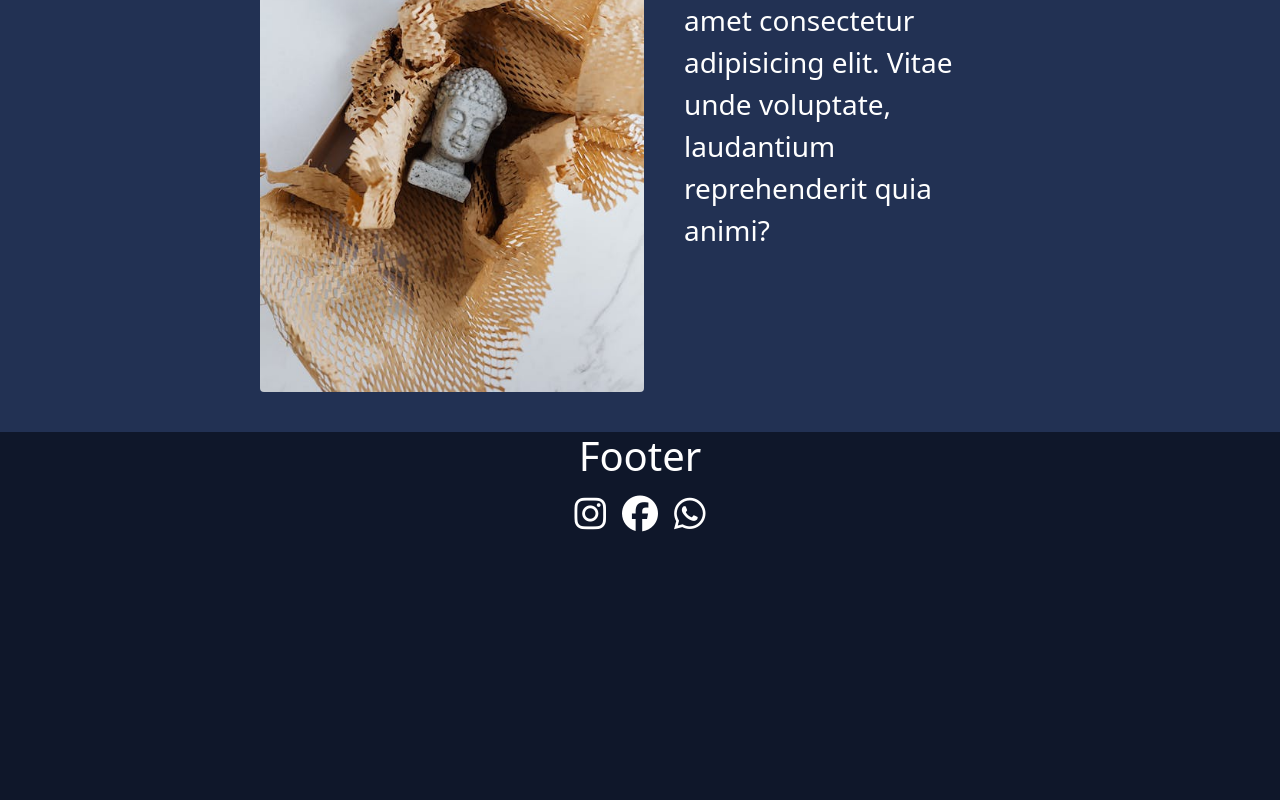
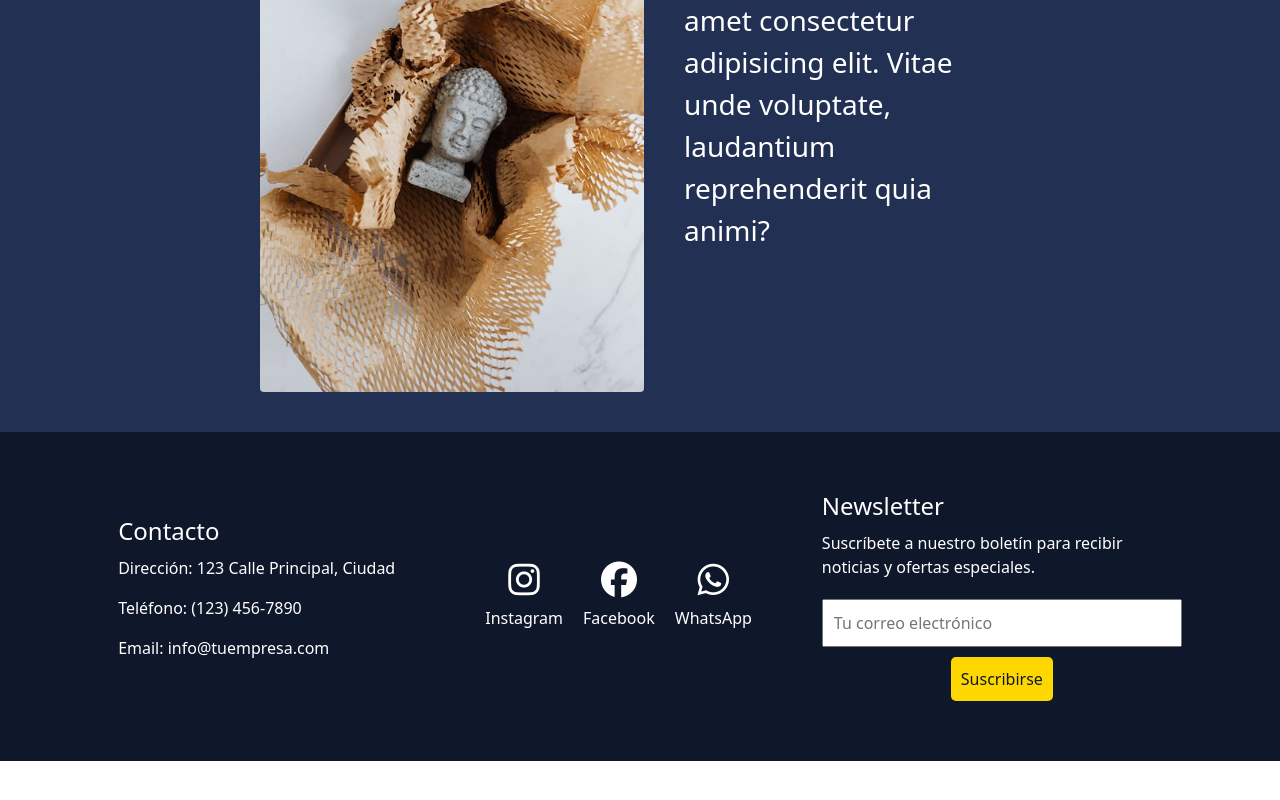
Before and after one commit to CristianMozetich/Front-Ecommerce, a React (Vite) app: page / in a window 1280 px wide. Shown: the part 346-1146 px from the top of the page. After the commit the page ends 1107 px from the top, so only its background shows below. Built offline with nearby package versions, Linux system fonts and the light colour scheme.

Commit message:
entrega final

```diff
--- a/src/components/Footer/Footer.css
+++ b/src/components/Footer/Footer.css
@@ -1,17 +1,93 @@
-.footer{
+/* Footer Styles */
+.footer {
     color: white;
     width: 100%;
-    height: 500px;
-    text-align: center;
+    display: flex;
+    align-items: center;
+    justify-content: center;
     background-color: #0f172a;
-}
+    padding: 40px 20px; /* Ajusta el espacio interno según sea necesario */
+  }
 
-.socialMedia i{
+  /* Sección de Información */
+  .footer-info {
+    margin: 20px;
+    padding: 20px;
+  }
+
+  .footer-info h2 {
+    font-size: 24px;
+    margin-bottom: 10px;
+  }
+
+  /* Sección de Redes Sociales */
+  .social-media {
+    display: flex;
+    justify-content: center; /* Centra las redes sociales horizontalmente */
+    align-items: center;
+    flex-wrap: wrap; /* Permite que las redes sociales se envuelvan en pantallas más pequeñas */
+    margin: 20px;
+    padding: 20px;
+  }
+
+  .social-media a {
+    text-decoration: none;
+    color: white;
+    margin: 0 10px; /* Espacio entre íconos de redes sociales */
+    display: flex;
+    flex-direction: column;
+    align-items: center;
+  }
+
+  .social-media i {
     font-size: 36px;
-    padding: 8px;
+    margin-bottom: 8px;
     cursor: pointer;
-}
-.socialMedia i:hover{
+  }
+
+  .social-media i:hover {
     color: gold;
     transition: 0.3s;
-}
+  }
+
+  /* Sección de Newsletter */
+  .newsletter {
+    max-width: 400px;
+    margin: 20;
+    padding: 20px;
+  }
+
+  .newsletter h2 {
+    font-size: 24px;
+    margin-bottom: 10px;
+  }
+
+  .newsletter p {
+    margin-bottom: 20px;
+  }
+
+  .newsletter form {
+    display: flex;
+    flex-direction: column;
+    align-items: center;
+  }
+
+  .newsletter input {
+    width: 100%;
+    padding: 10px;
+    margin-bottom: 10px;
+  }
+
+  .newsletter button {
+    background-color: gold;
+    color: #0f172a;
+    padding: 10px;
+    cursor: pointer;
+    border: none;
+    border-radius: 5px;
+    transition: background-color 0.3s;
+  }
+
+  .newsletter button:hover {
+    background-color: #ffd700;
+  }
--- a/src/components/Footer/Footer.jsx
+++ b/src/components/Footer/Footer.jsx
@@ -1,16 +1,37 @@
-import './Footer.css'
+import './Footer.css';
 
 const Footer = () => {
   return (
     <div className='footer'>
-      <h1>Footer</h1>
-      <div className='socialMedia'>
-        <i className="fa-brands fa-instagram"></i>
-        <i className="fa-brands fa-facebook"></i>
-        <i className="fa-brands fa-whatsapp"></i>
+      <div className='footer-info'>
+        <h2>Contacto</h2>
+        <p>Dirección: 123 Calle Principal, Ciudad</p>
+        <p>Teléfono: (123) 456-7890</p>
+        <p>Email: info@tuempresa.com</p>
+      </div>
+
+      <div className='social-media'>
+        <a href='https://www.instagram.com/tuempresa' target='_blank' rel='noopener noreferrer'>
+          <i className='fa-brands fa-instagram'></i> Instagram
+        </a>
+        <a href='https://www.facebook.com/tuempresa' target='_blank' rel='noopener noreferrer'>
+          <i className='fa-brands fa-facebook'></i> Facebook
+        </a>
+        <a href='https://api.whatsapp.com/send?phone=1234567890' target='_blank' rel='noopener noreferrer'>
+          <i className='fa-brands fa-whatsapp'></i> WhatsApp
+        </a>
+      </div>
+
+      <div className='newsletter'>
+        <h2>Newsletter</h2>
+        <p>Suscríbete a nuestro boletín para recibir noticias y ofertas especiales.</p>
+        <form>
+          <input type='email' placeholder='Tu correo electrónico' />
+          <button type='submit'>Suscribirse</button>
+        </form>
       </div>
     </div>
-  )
-}
+  );
+};
 
-export default Footer
+export default Footer;
```
